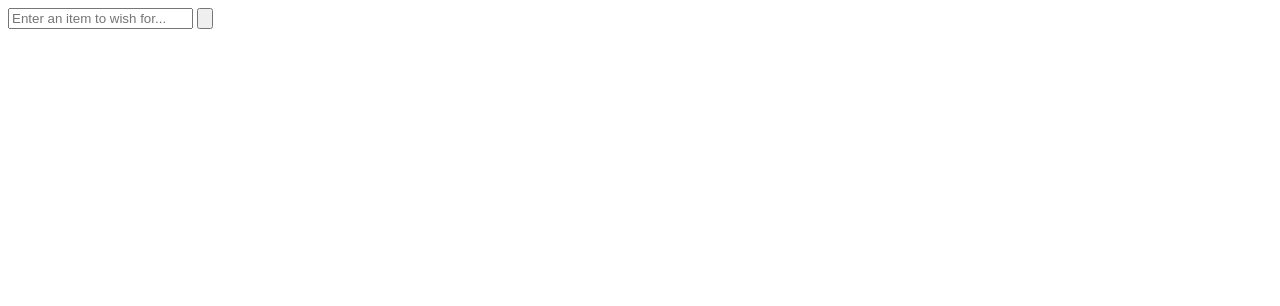
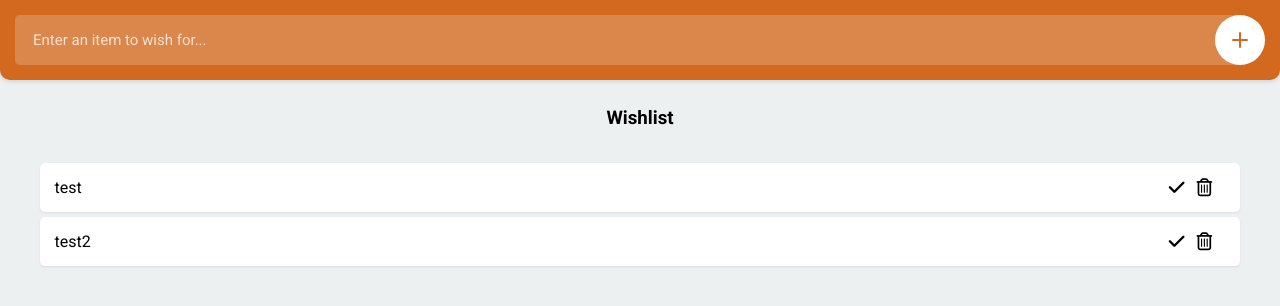
Before and after one commit to pav17/WishListAppAPI, a website: page src/public/index.html in a window 1280 px wide. Drawn offline with Linux system fonts and the light colour scheme.

Commit message:
mostly styling, some api and app functionality work

```diff
--- a/src/index.js
+++ b/src/index.js
@@ -10,3 +10,7 @@ api.use(bodyParser.json());
 api.listen(port, () => {
     console.log('API online.');
 });
+
+api.get('/request-wishlist', (req, res) => {
+
+})
--- a/src/public/index.html
+++ b/src/public/index.html
@@ -3,14 +3,14 @@
 
     <head>
         <meta http-equiv="Content-Type" content="text/html; charset=UTF-8">
-
         <meta name="viewport" content="width=device-width, initial-scale=1">
 
         <title>Wishlist app</title>
 
         <link href="https://fonts.googleapis.com/css?family=Roboto:400,500,700" rel="stylesheet">
+        <link rel="stylesheet" href="resources/css/style.css">
 
-        <link rel="sylesheet" type="text/css" href="resources/css/style.css">
+        <script src="https://kit.fontawesome.com/59eb5bcc66.js" crossorigin="anonymous"></script>
     </head>
 
     <body>
@@ -20,6 +20,35 @@
                 <svg version="1.1" xmlns="http://www.w3.org/2000/svg" xmlns:xlink="http://www.w3.org/1999/xlink" x="0px" y="0px"viewBox="0 0 16 16" style="enable-background:new 0 0 16 16;" xml:space="preserve"><g><path class="fill" d="M16,8c0,0.5-0.5,1-1,1H9v6c0,0.5-0.5,1-1,1s-1-0.5-1-1V9H1C0.5,9,0,8.5,0,8s0.5-1,1-1h6V1c0-0.5,0.5-1,1-1s1,0.5,1,1v6h6C15.5,7,16,7.5,16,8z"/></g></svg>
             </button>
         </header>
+
+        <div id="pageContents">
+            <h3>Wishlist</h3>
+            <ul id="wishlist">
+                <li class="wishItem">
+                    test
+                    <div class="itemButtons">
+                        <button>
+                            <i class="fas fa-check"></i>
+                        </button>
+                        <button>
+                            <i class="far fa-trash-alt"></i>
+                        </button>
+                    </div>
+                </li>
+                <li class="wishItem">
+                    test2
+                    <div class="itemButtons">
+                        <button>
+                            <i class="fas fa-check"></i>
+                        </button>
+                        <button>
+                            <i class="far fa-trash-alt"></i>
+                        </button>
+                    </div>
+                </li>
+            </ul>
+        </div>
+
     </body>
 
 </html>
--- a/src/public/resources/css/style.css
+++ b/src/public/resources/css/style.css
@@ -1,4 +1,9 @@
 @charset "UTF-8";
+
+/*----------Global Styling----------*/
+* {
+  box-sizing: border-box;
+}
 
 body {
   background: #edf0f1;
@@ -13,9 +18,10 @@ body, input, button {
   fill: none;
 }
 
+/*----------Header Styling----------*/
+
 header {
   width: 100%;
-  height: 80px;
 
   position: fixed;
   padding: 15px;
@@ -23,7 +29,7 @@ header {
   left: 0;
   z-index: 5;
 
-  background: #25b99a;
+  background:chocolate;
   box-shadow: 0px 2px 4px rgba(44, 62, 80, 0.15);
   border-bottom-right-radius: 10px;
   border-bottom-left-radius: 10px;
@@ -96,5 +102,57 @@ header button svg {
 }
 
 header button svg .fill {
-    fill: #25b99a;
+    fill: chocolate;
 }
+
+/*----------Content Styling---------*/
+
+#pageContents {
+  display: flex;
+  flex-direction: column;
+  justify-content: start;
+  align-items: center;
+}
+
+#wishlist {
+  display: flex;
+  flex-direction: column;
+  list-style-type: none;
+  padding-inline-start: 0px;
+  width: 95%;
+  align-items: center;
+}
+
+.wishItem {
+  position: relative;
+  background: #fff;
+  padding: 15px 100px 15px 15px;
+  margin-bottom: 5px;
+  width: 100%;
+  border-radius: 5px;
+  box-shadow: 0px 1px 2px rgba(44, 62, 80, 0.10);
+}
+
+.wishItem div {
+  display: flex;
+  justify-content: center;
+  align-items: center;
+  width: 100px;
+  height: 100%;
+  position: absolute;
+  top: 0;
+  right: 0;
+}
+
+.wishItem div button{
+  font-size: large;
+  background-color: #fff;
+  border-color: #fff;
+  border-style: none;
+  cursor: pointer;
+
+}
+
+.wishItem div button:hover{
+  color:chocolate;
+}
```
Also changed, not shown: src/public/resources/js/main.js (+13 -0 lines).
